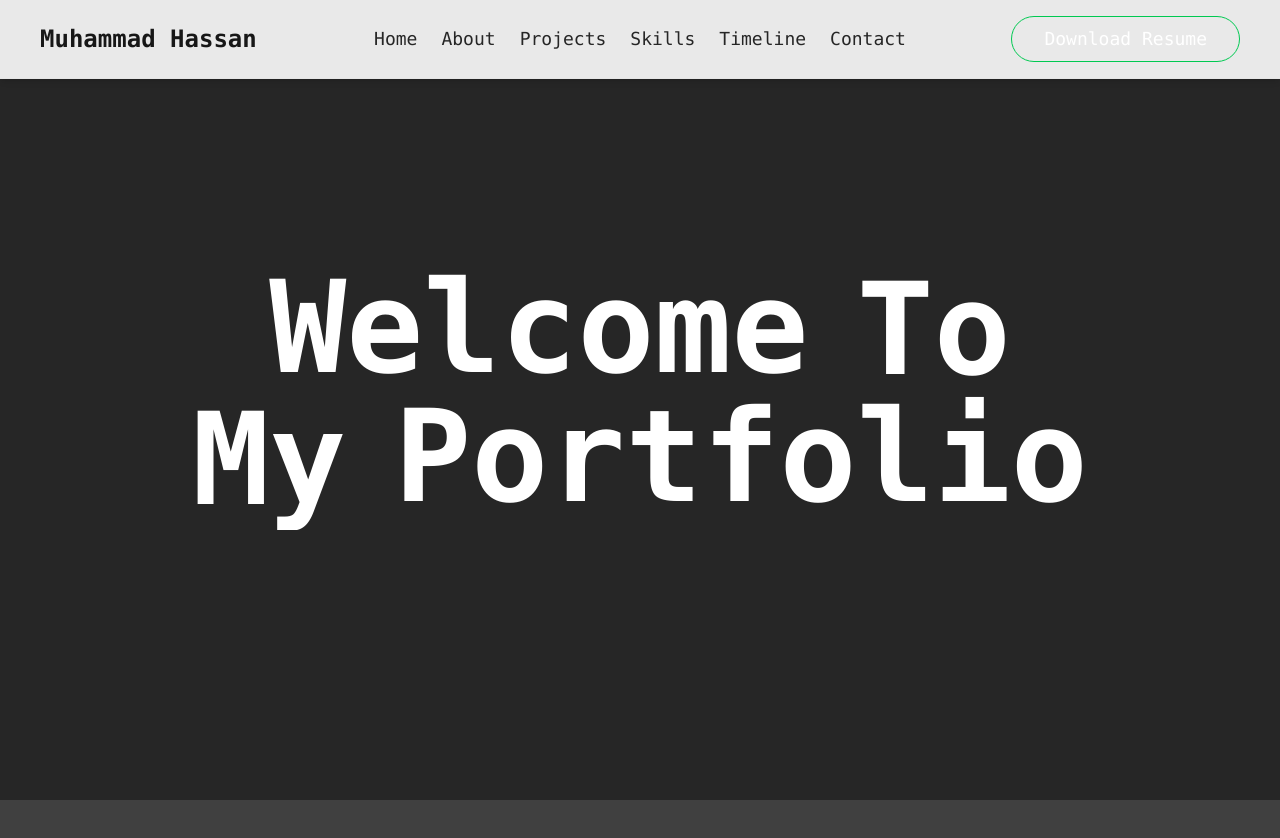
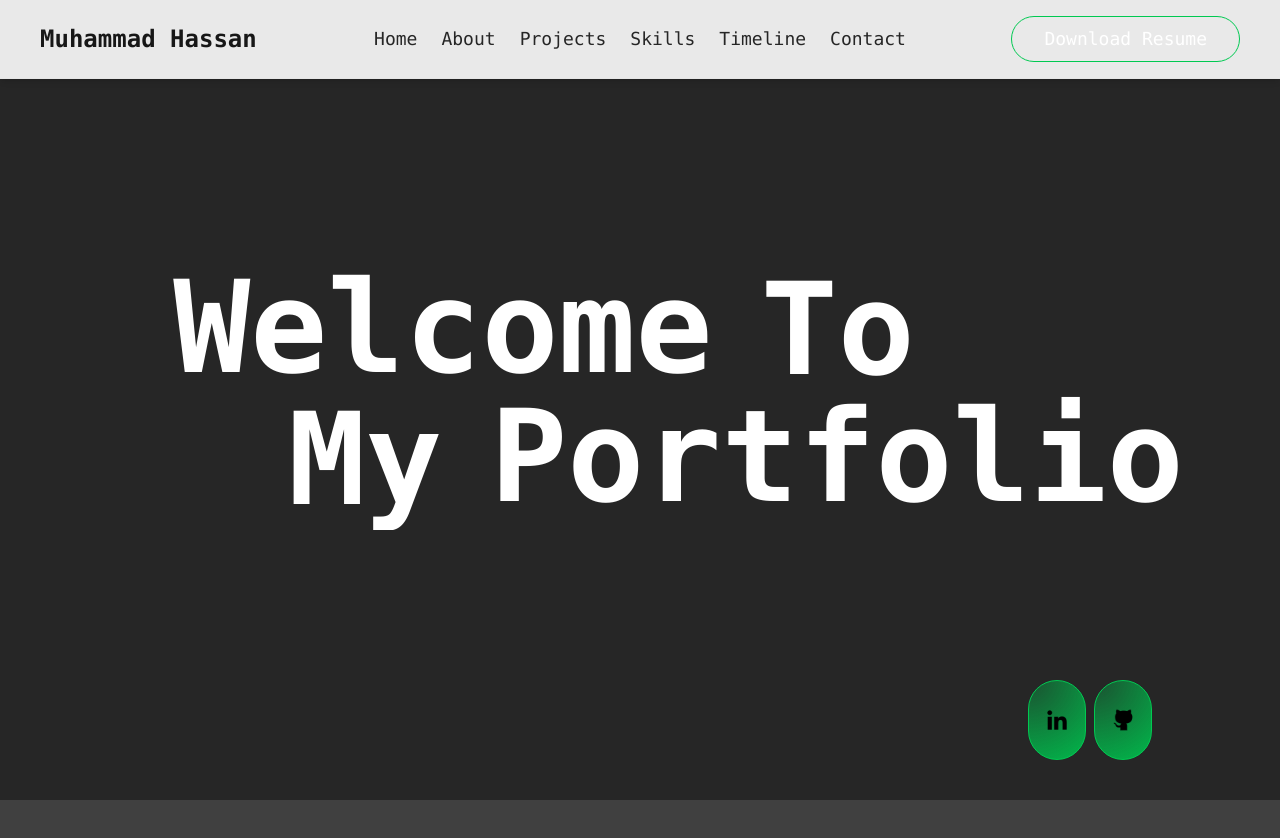
Before and after one commit to hassanshakil12/hassancodes, a React (Vite) app: page / in a window 1280 px wide. Shown: the top 838 px of the page. Built offline with nearby package versions, Linux system fonts and the light colour scheme.

Commit message:
Feat: Media Buttons

```diff
--- a/src/App.tsx
+++ b/src/App.tsx
@@ -6,6 +6,7 @@ import {
   TimelineSection,
   ContactSection,
 } from "./pages";
+import { MediaButton, ScrollToTopButton } from "./components";
 
 const App = () => {
   return (
@@ -18,6 +19,20 @@ const App = () => {
         <TimelineSection />
         <ContactSection />
       </div>
+
+      <div className="fixed bottom-0 right-0 flex space-x-2 mb-10 mr-10">
+        <MediaButton
+          text="LinkedIn"
+          link="https://www.linkedin.com/in/muhammad-hassan-44157b1ba/"
+          icon="/img/linkedin.png"
+        />
+        <MediaButton
+          text="GitHub"
+          link="https://github.com/hassanshakil12"
+          icon="/img/github.png"
+        />
+        <ScrollToTopButton />
+      </div>
     </>
   );
 };
--- /dev/null
+++ b/src/components/MediaButton.tsx
@@ -0,0 +1,60 @@
+import { useRef, useState, useEffect } from "react";
+import gsap from "gsap";
+
+type MediaButtonProps = {
+  text: string;
+  link: string;
+  icon: string;
+};
+
+const MediaButton = ({ text, link, icon }: MediaButtonProps) => {
+  const buttonRef = useRef<HTMLAnchorElement | null>(null);
+  const [coords, setCoords] = useState({ x: 0, y: 0 });
+
+  const handleMouseMove = (e: React.MouseEvent<HTMLAnchorElement>) => {
+    const rect = buttonRef.current?.getBoundingClientRect();
+    if (rect) {
+      const x = e.clientX - rect.left;
+      const y = e.clientY - rect.top;
+      setCoords({ x, y });
+    }
+  };
+  useEffect(() => {
+    gsap.set(".anim-btn", {
+      y: "200%",
+    });
+    gsap.to(".anim-btn", {
+      delay: 0.5,
+      y: "0%",
+      duration: 1,
+      ease: "power1.inOut",
+      stagger: {
+        amount: 0.15,
+        from: "start",
+      },
+    });
+  }, []);
+
+  return (
+    <a
+      href={link}
+      target="_blank"
+      rel="noopener noreferrer"
+      ref={buttonRef}
+      onMouseMove={handleMouseMove}
+      className="anim-btn group relative border border-green-500 flex items-center space-x-2 rounded-full text-white py-2 px-4 overflow-hidden"
+      style={{
+        background: `radial-gradient(circle at ${coords.x}px ${coords.y}px, rgba(2,183,75,0.3) 0%, rgba(2,183,75,1) 100%)`,
+        transition: "background 0.3s ease",
+      }}
+    >
+      <img
+        src={icon}
+        alt={`${text} icon`}
+        className="w-6 h-6 transition-all duration-300 group-hover:invert"
+      />
+    </a>
+  );
+};
+
+export default MediaButton;
--- /dev/null
+++ b/src/components/ScrollToTopButton.tsx
@@ -0,0 +1,51 @@
+import { useEffect, useState, useRef } from "react";
+import { ChevronUp } from "lucide-react";
+
+const ScrollToTopButton = () => {
+  const [isVisible, setIsVisible] = useState(false);
+  const buttonRef = useRef<HTMLAnchorElement | null>(null);
+  const [coords, setCoords] = useState({ x: 0, y: 0 });
+
+  const handleMouseMove = (e: React.MouseEvent<HTMLAnchorElement>) => {
+    const rect = buttonRef.current?.getBoundingClientRect();
+    if (rect) {
+      const x = e.clientX - rect.left;
+      const y = e.clientY - rect.top;
+      setCoords({ x, y });
+    }
+  };
+
+  useEffect(() => {
+    const handleScroll = () => {
+      setIsVisible(window.scrollY > 300);
+    };
+    window.addEventListener("scroll", handleScroll);
+    return () => window.removeEventListener("scroll", handleScroll);
+  }, []);
+
+  const scrollToTop = () => {
+    window.scrollTo({ top: 0, behavior: "smooth" });
+  };
+
+  return (
+    <a
+      onClick={scrollToTop}
+      ref={buttonRef}
+      onMouseMove={handleMouseMove}
+      className="cursor-pointer w-20 h-20 flex justify-center items-center group relative border border-green-500 rounded-full text-white py-2 px-4 overflow-hidden transition-all duration-300 ease-in-out"
+      style={{
+        opacity: isVisible ? 1 : 0,
+        visibility: isVisible ? "visible" : "hidden",
+        transform: isVisible ? "scale(1)" : "scale(0.9)",
+        transition:
+          "opacity 0.4s ease, transform 0.4s ease, background 0.3s ease, visibility 0.4s ease",
+        background: `radial-gradient(circle at ${coords.x}px ${coords.y}px, rgba(2,183,75,0.3) 0%, rgba(2,183,75,1) 100%)`,
+      }}
+      aria-label="Scroll to top"
+    >
+      <ChevronUp className="text-white h-6 w-6 invert group-hover:invert-0" />
+    </a>
+  );
+};
+
+export default ScrollToTopButton;
--- a/src/components/index.ts
+++ b/src/components/index.ts
@@ -1,2 +1,4 @@
 export { default as Navbar } from "./Navbar";
 export { default as Footer } from "./Footer";
+export { default as MediaButton } from "./MediaButton";
+export { default as ScrollToTopButton } from "./ScrollToTopButton";
--- a/src/pages/HeroSection.tsx
+++ b/src/pages/HeroSection.tsx
@@ -54,22 +54,22 @@ const HeroSection = () => {
   return (
     <div className="bg-neutral-800 h-screen">
       <Navbar />
-      <div className="flex flex-col items-center justify-center h-full text-white">
-        <div className="relative w-full flex items-center space-x-12 justify-center h-[120px] overflow-hidden">
+      <div className="flex flex-col items-center justify-center h-full text-white overflow-hidden">
+        <div className="relative w-full flex items-center space-x-12 justify-center h-[120px] overflow-hidden mr-[15%]">
           <div className="relative h-[100%] flex flex-col items-center justify-center rolling-text">
             <h1 className="text-9xl font-bold text-green-500">Coding</h1>
             <h1 className="text-9xl font-bold text-green-500">Anime</h1>
             <h1 className="text-9xl font-bold text-green-500">Data</h1>
             <h1 className="text-9xl font-bold text-green-500">Develop</h1>
             <h1 className="text-9xl font-bold text-green-500">Binary</h1>
-            <h1 className="text-9xl font-bold text-green-500">Digital</h1>
+            <h1 className="text-9xl font-bold text-green-500">Project</h1>
             <h1 className="text-9xl font-bold mt-[50px]">Welcome</h1>
           </div>
           <div>
             <h1 className="text-9xl font-bold side-text">To</h1>
           </div>
         </div>
-        <div className="relative w-full flex items-center space-x-12 justify-center h-[140px] overflow-hidden">
+        <div className="relative w-full flex items-center space-x-12 justify-center h-[140px] overflow-hidden ml-[15%]">
           <div>
             <h1 className="text-9xl font-bold side-text-02">My</h1>
           </div>
```
Also changed, not shown: public/img/github.png (added), public/img/linkedin.png (added).
